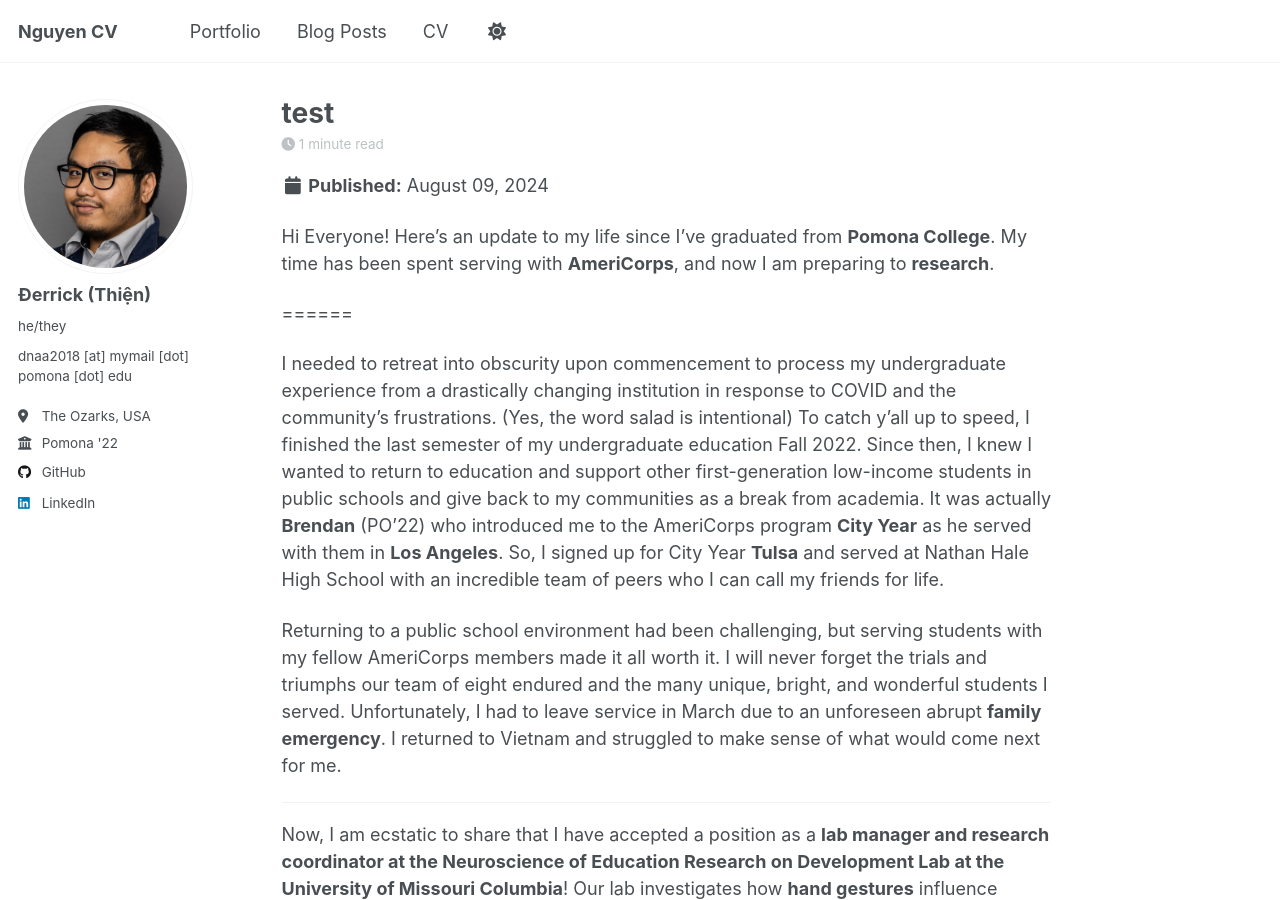
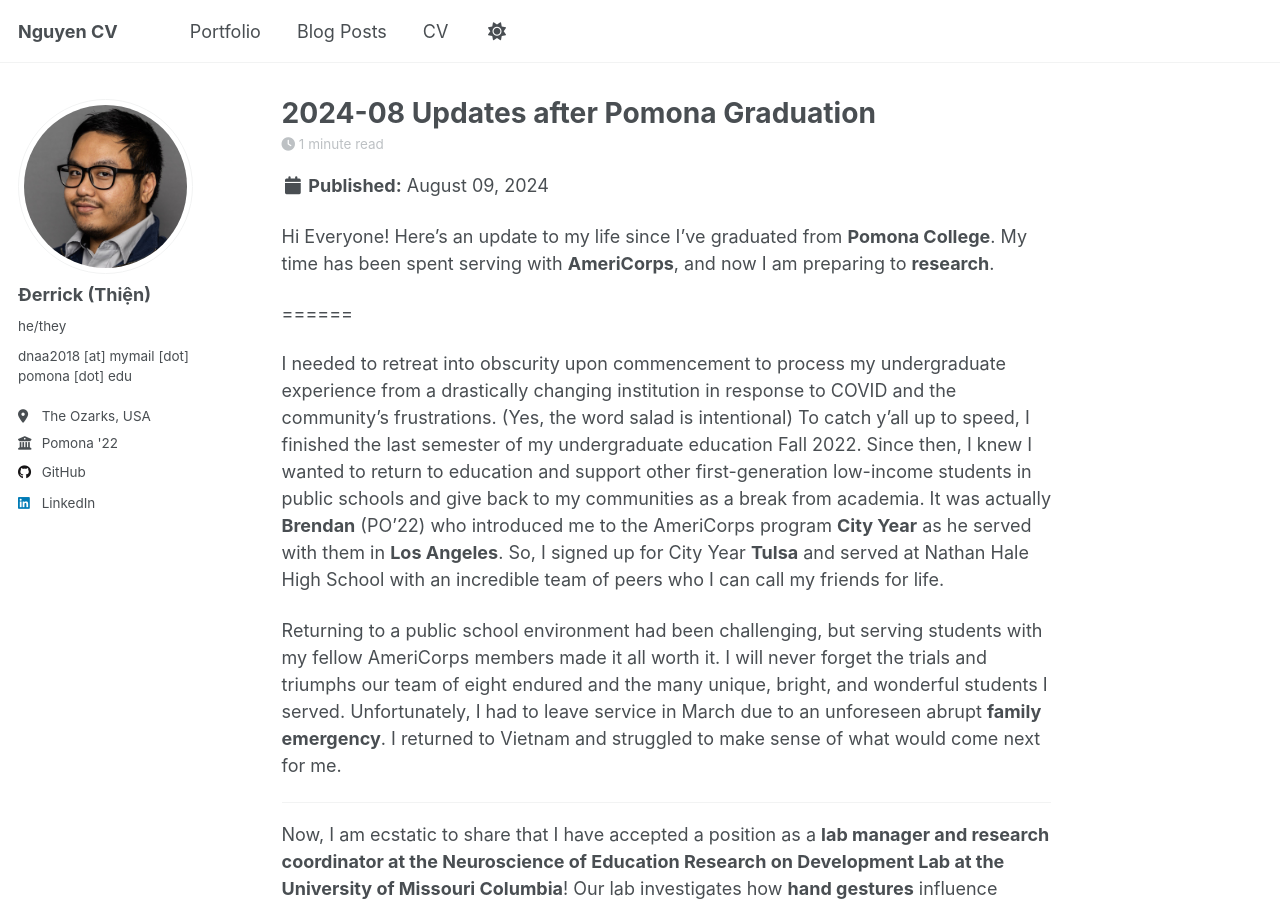
Before and after one commit to thienderrick/thienderrick.github.io, a Jekyll site: the page built from _posts/2024-08-09-blog-post-1.md, in a window 1280 px wide and 900 px high. Built offline with Jekyll 4.4.1, drawn with Linux system fonts in a browser that asks for light colours.

Commit message:
Update 2024-08-09-blog-post-1.md

```diff
--- a/_posts/2024-08-09-blog-post-1.md
+++ b/_posts/2024-08-09-blog-post-1.md
@@ -1,5 +1,5 @@
 ---
-title: 'test'
+title: '2024-08 Updates after Pomona Graduation'
 date: 2024-08-09
 permalink: /posts/2024/08/blog-post-1/
 tags:
```
